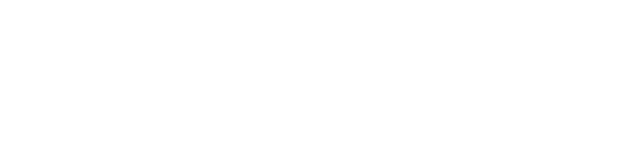
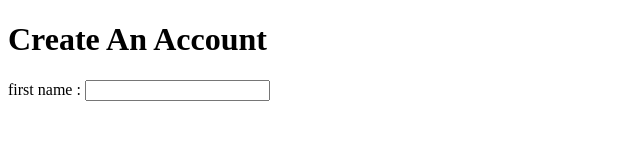
Before and after one commit to ChoBlack/kokoa-challenge-2021, a plain HTML site: page index.html in a window 1280 px wide. Shown: the whole page, without its empty margins (0-640 px from the left). Drawn offline with Linux system fonts and the light colour scheme.

Commit message:
Update index.html

```diff
--- a/index.html
+++ b/index.html
@@ -7,6 +7,7 @@
     <title>Kokoa Challenge 1</title>
 </head>
 <body>
-
+    <h1>Create An Account</h1>
+    first name : <input type="text">
 </body>
 </html>
```
